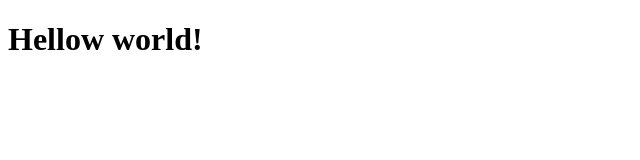
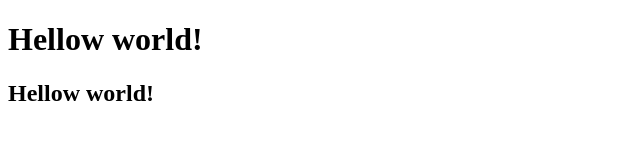
Before and after one commit to yokufa/test_repo, a plain HTML site: page index.html in a window 1280 px wide. Shown: the whole page, without its empty margins (0-640 px from the left). Drawn offline with Linux system fonts and the light colour scheme.

Commit message:
add h2 title

```diff
--- a/index.html
+++ b/index.html
@@ -7,5 +7,6 @@
 </head>
 <body>
     <h1>Hellow world!</h1>
+    <h2>Hellow world!</h2>
 </body>
 </html>
```
